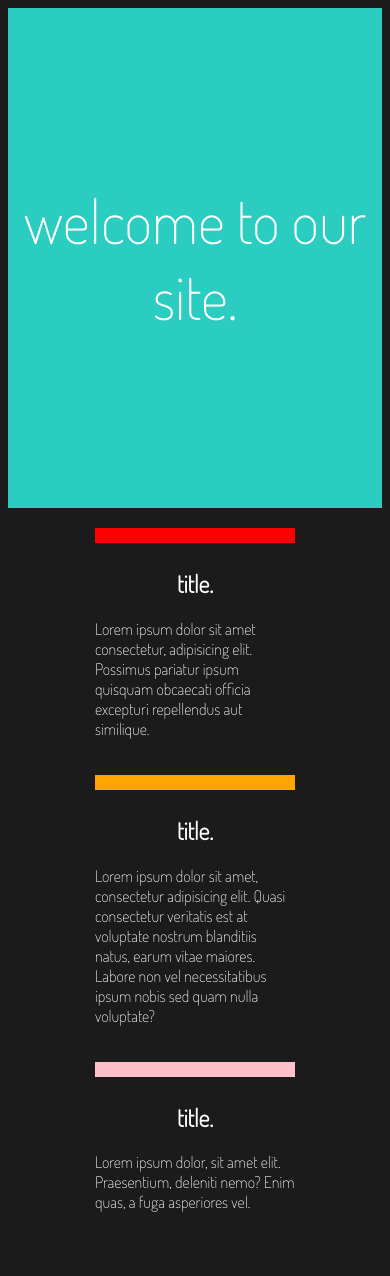
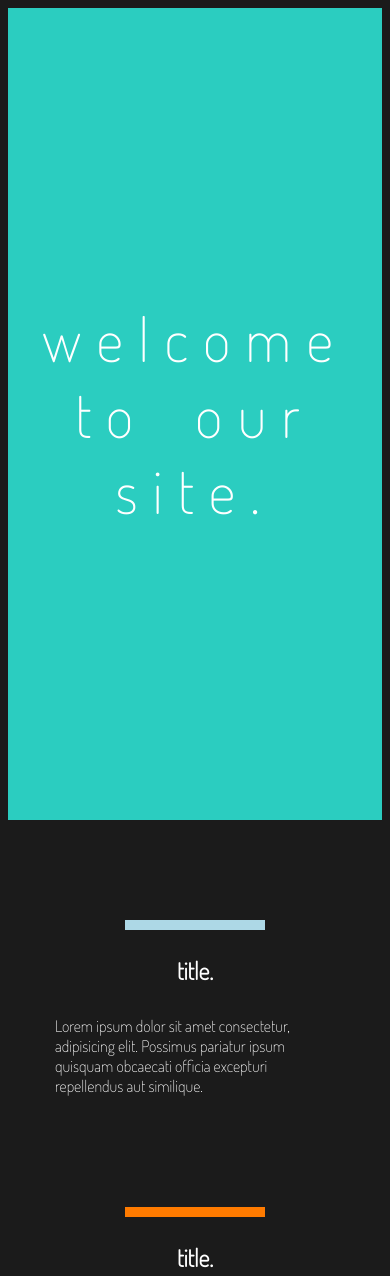
Before and after one commit to cesarrrc/first-responsive-website, a plain HTML site: page index.html in a window 390 px wide. Shown: the top 1276 px of the page. Before the commit the page ends 1236 px from the top, so only its background shows below. Drawn offline with Linux system fonts and the light colour scheme; a web font is replaced by a local one.

Commit message:
FRW-final-touch-up

```diff
--- a/styles.css
+++ b/styles.css
@@ -7,15 +7,12 @@ header  {
   justify-content: center;
   align-items: center;
   height: 500px;
-  width: auto 100%;
   background-color: #2bcdc0;
+}
 
-
-}
 
 h1  {
   font-family: 'Dosis', sans-serif;
-  letter-spacing: ;
   font-size: 60px;
   color: white;
   font-weight: lighter;
@@ -23,53 +20,73 @@ h1  {
   letter-spacing: 15px;
   text-align: center;
 }
+
+
 section  {
   background-color: #1b1b1b;
   font-family: 'Dosis', sans-serif;
-  display: grid;
-  grid-template-columns: 1fr 1fr 1fr;
+    grid-template-columns: 1fr 1fr 1fr;
   display: flex;
-  width: auto 100%;
-  height: 100%;
+    height: 100%;
   justify-content: space-evenly;
   color: white;
+  padding-top: 80px;
+
 }
 
-.title-one  {
-  border-color: red;
-}
-
-.title-two  {
-  border-color: orange;
-}
-
-.title-three  {
-  border-color: pink;
-}
 
 h2  {
   justify-content: center;
   text-align: center;
-  border-top: white 15px;
+  border-top: 10px;
   border-top-style: solid;
   padding-top: 25px;
+  margin-left: 70px;
+  margin-right: 70px;
+    }
 
 
 
+.title-one  {
+  border-color: lightblue;
 }
 
-p  {
-  width: 200px;
+
+.title-two  {
+  border-color: rgb(255, 123, 0);
 }
 
-@media (max-width: 576px)  {
+
+.title-three  {
+  border-color: #2bcdc0;
+}
+
+
+p  {
+  width: 280px;
+  padding-bottom: 75px;
+  padding-top: 10px;
+
+}
+
+
+
+@media (max-width: 840px)  {
+
   section  {
     flex-direction: column;
     align-items: center;
   }
 
+
+  header  {
+    height:812px
+  }
+
+
   h1  {
-    word-spacing: 0;
-    letter-spacing: 0;
+    word-spacing: 20px;
+    letter-spacing: 15px;
   }
+
 }
```
Also changed, not shown: index.html (+1 -1 lines).
